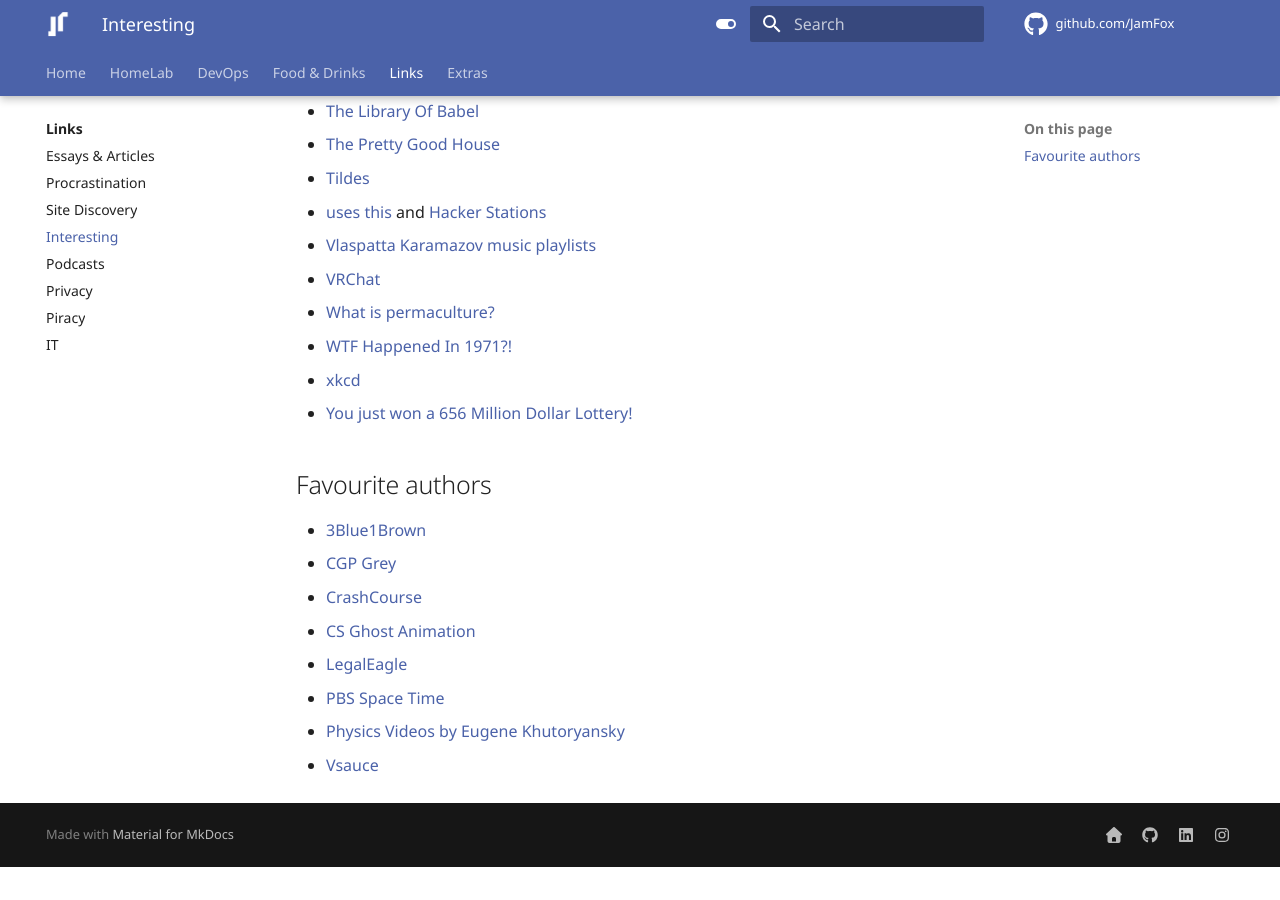
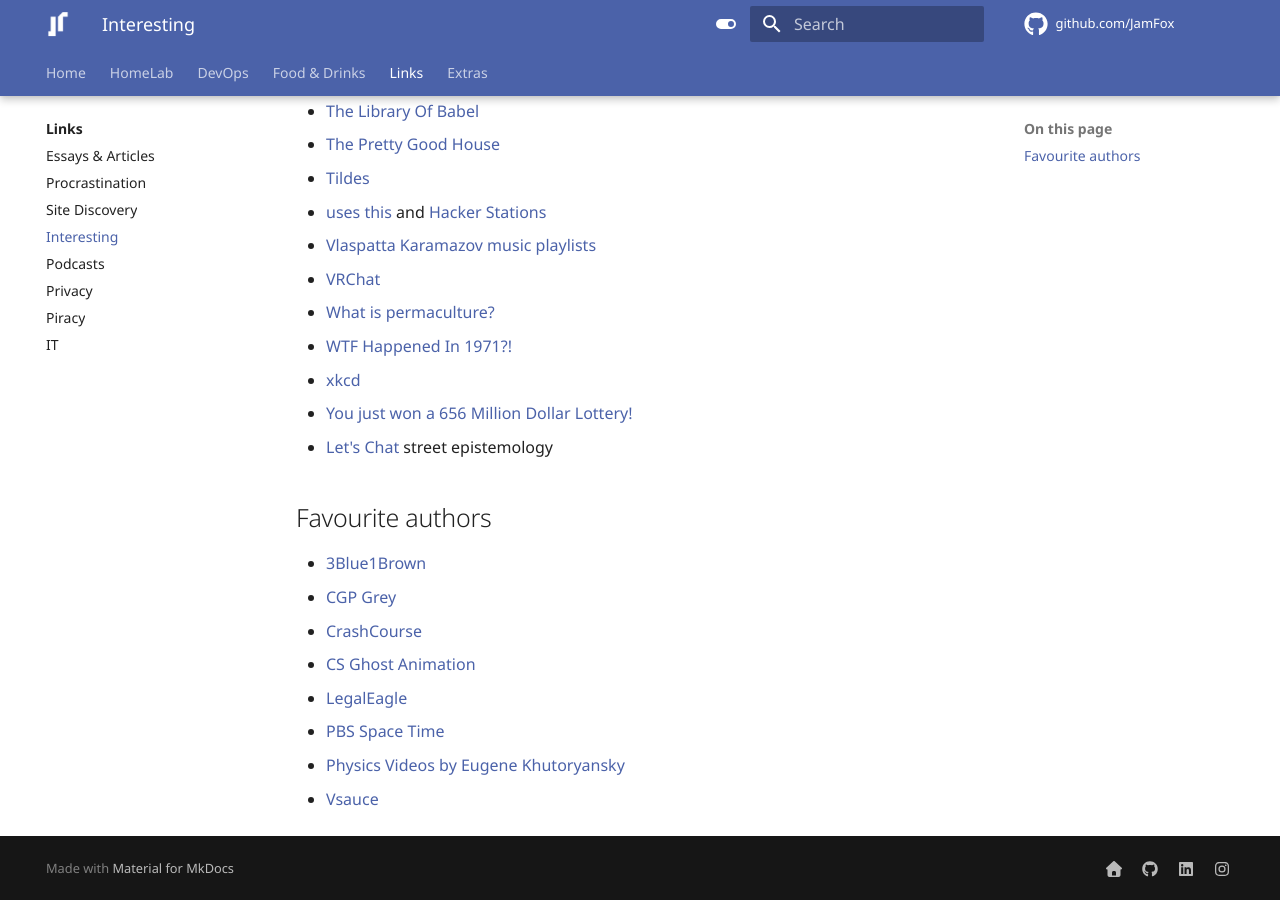
Before and after one commit to JamFox/docs.jamfox.dev, an MkDocs documentation site: the page built from docs/content/links/interesting.md, in a window 1280 px wide and 900 px high, scrolled down 927 px. Built offline with MkDocs 1.6.1 and Material for MkDocs 9.7.7, drawn with Linux system fonts in a browser that asks for light colours; comment, search, counter and statistics services are not loaded; before the commit the page ends 1794 px from its top, so only the background shows below that.

Commit message:
add lets chat

```diff
--- a/docs/content/links/interesting.md
+++ b/docs/content/links/interesting.md
@@ -35,6 +35,7 @@ title: "Interesting"
 - [WTF Happened In 1971?!](https://wtfhappenedin1971.com/)
 - [xkcd](https://xkcd.com/)
 - [You just won a 656 Million Dollar Lottery!](https://old.reddit.com/r/AskReddit/comments/24vzgl/you_just_won_a_656_million_dollar_lottery_what_do/chba4bf)
+- [Let's Chat](https://www.youtube.com/@LetsChat) street epistemology
 
 ## Favourite authors
 
```
